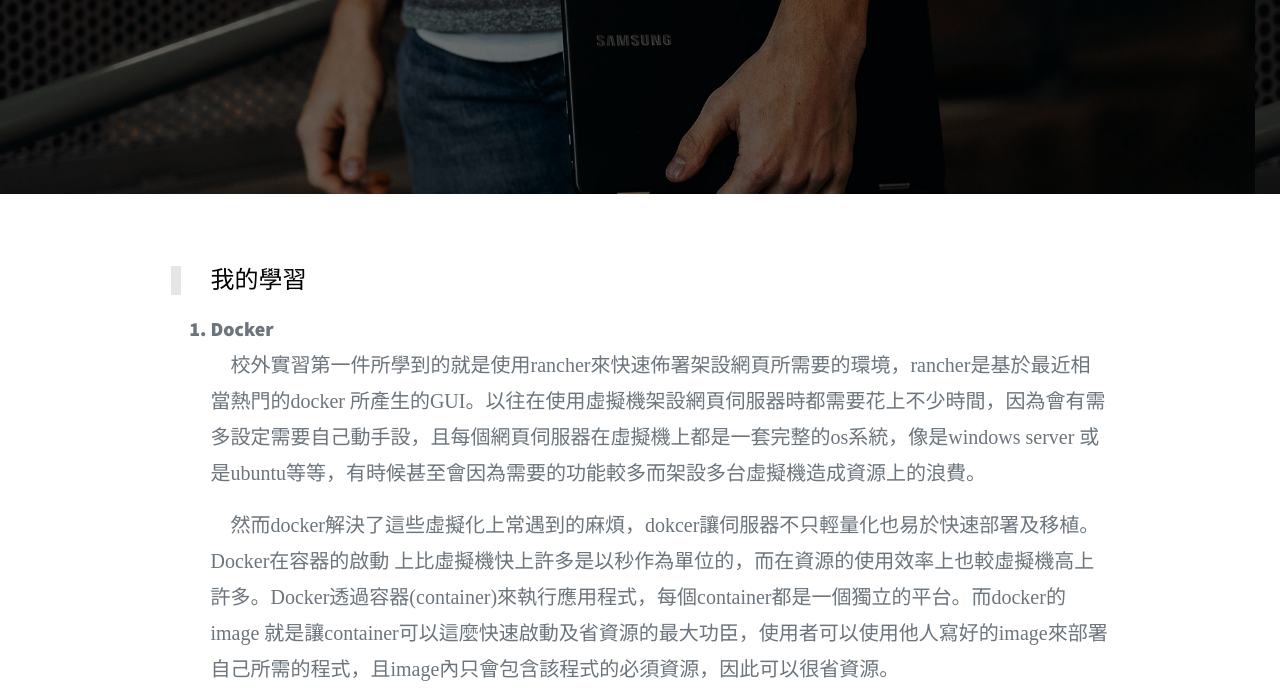
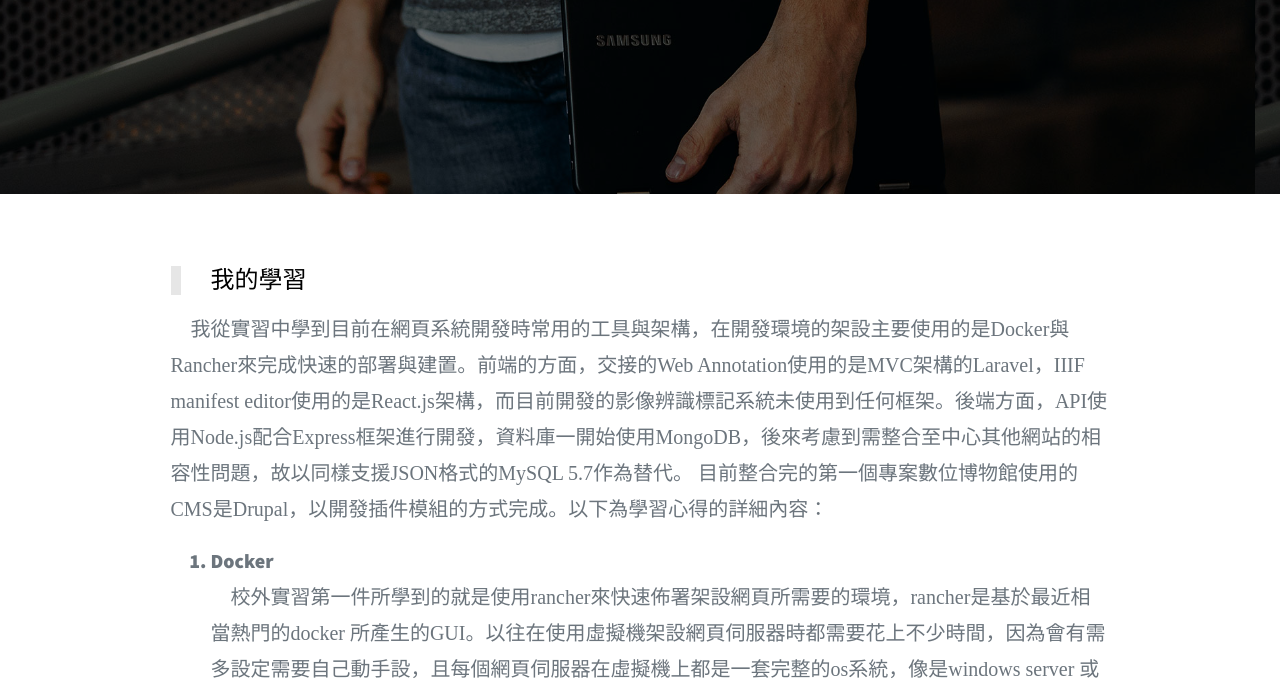
Before and after one commit to Zi-Shane/n23-intern-website, a plain HTML site: page 1041621-learned.htm in a window 1280 px wide. Shown: the part 356-1049 px from the top of the page. Drawn offline with Linux system fonts and the light colour scheme.

Commit message:
Update Learned

```diff
--- a/1041621-learned.htm
+++ b/1041621-learned.htm
@@ -90,7 +90,11 @@
           <blockquote>
             <h4 style="font-family: Microsoft JhengHei;">我的學習</h4>
           </blockquote>
-          <!--todo: 加上開頭引言-->
+            <p class="lead" style="font-family: Microsoft JhengHei;">&emsp;我從實習中學到目前在網頁系統開發時常用的工具與架構，在開發環境的架設主要使用的是Docker與Rancher來完成快速的部署與建置。前端的方面，交接的Web
+                Annotation使用的是MVC架構的Laravel，IIIF manifest
+                editor使用的是React.js架構，而目前開發的影像辨識標記系統未使用到任何框架。後端方面，API使用Node.js配合Express框架進行開發，資料庫一開始使用MongoDB，後來考慮到需整合至中心其他網站的相容性問題，故以同樣支援JSON格式的MySQL
+                5.7作為替代。 目前整合完的第一個專案數位博物館使用的CMS是Drupal，以開發插件模組的方式完成。以下為學習心得的詳細內容：
+            </p>
           <ol>
             <li style="font-size: 20px;font-weight: bold">Docker</li>
             <p class="lead" style="font-family: Microsoft JhengHei;">&emsp;校外實習第一件所學到的就是使用rancher來快速佈署架設網頁所需要的環境，rancher是基於最近相當熱門的docker 所產生的GUI。以往在使用虛擬機架設網頁伺服器時都需要花上不少時間，因為會有需多設定需要自己動手設，且每個網頁伺服器在虛擬機上都是一套完整的os系統，像是windows
```
Also changed, not shown: images/report/1041621/yolo_system.png (added).
